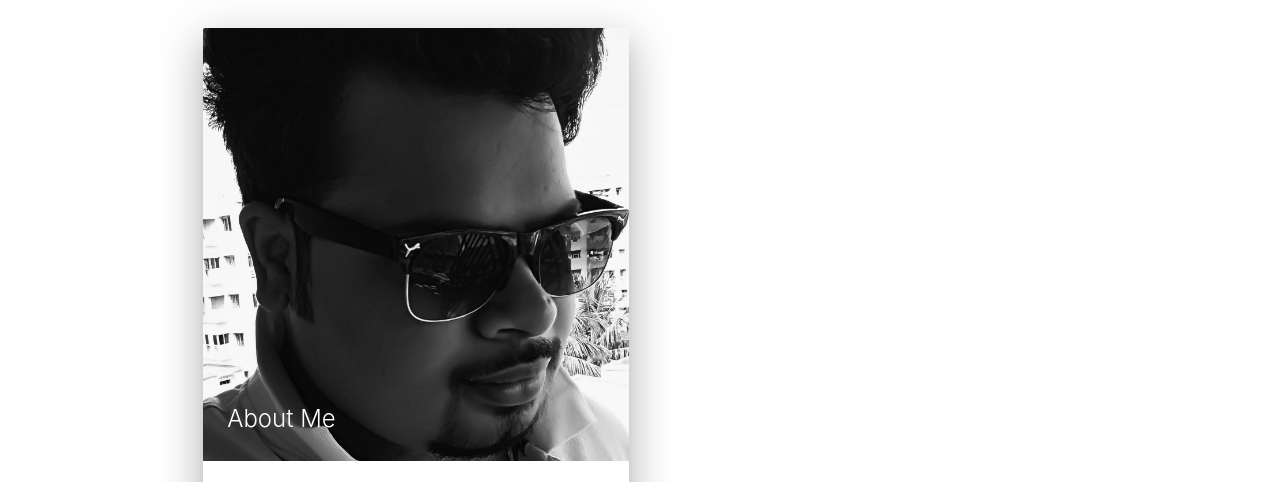
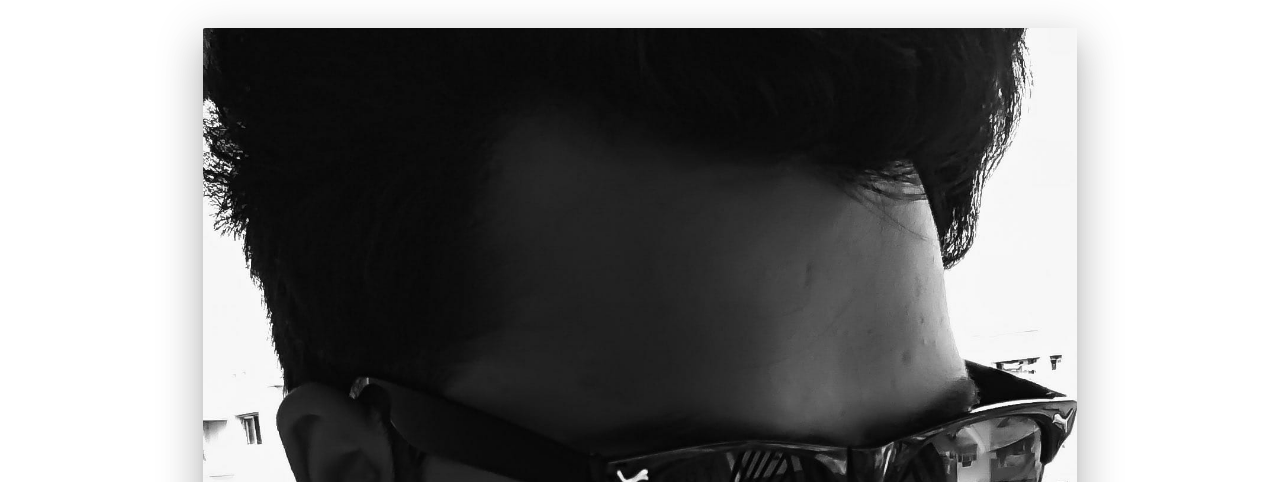
Before and after one commit to sayan26/sayan26.github.io, a plain HTML site: page about.html in a window 1280 px wide. Shown: the part 309-791 px from the top of the page. Drawn offline with nearby package versions, Linux system fonts and the light colour scheme.

Commit message:
Update about.html

```diff
--- a/about.html
+++ b/about.html
@@ -40,7 +40,7 @@
       <br><br>
       <h1 class="header center black-text">Hola, Peeps! This is About Me.</h1>
      <div class="row centered">
-    <div class="col m6">
+    <div class="col m12">
       <div class="card Medium z-depth-5">
         <div class="card-image">
           <img src="image/sayan.jpg">
```
